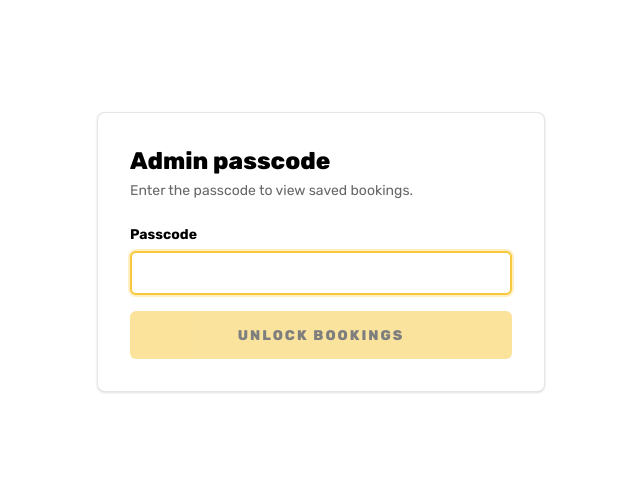
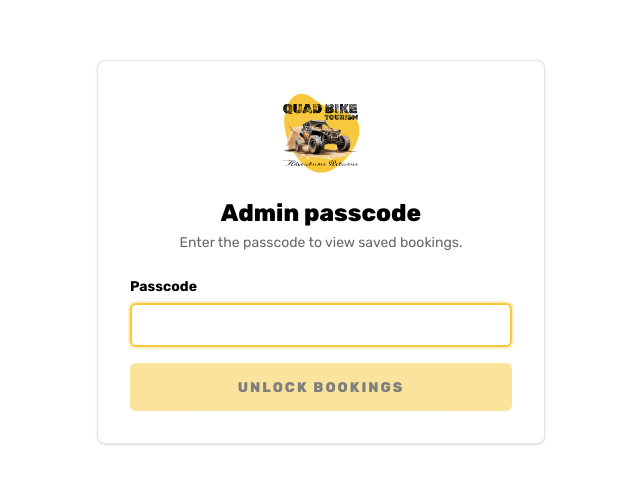
Before and after one commit to atifjan2019/quadbike-tourism, a Next.js app: page /admin/login in a window 1280 px wide. Shown: the part 148-632 px from the top of the page, without its empty margins (319-959 px from the left). Built offline with nearby package versions, Linux system fonts and the light colour scheme.

Commit message:
feat: add image to LoginForm for enhanced visual appeal and center align text elements

```diff
--- a/src/app/admin/login/page.tsx
+++ b/src/app/admin/login/page.tsx
@@ -1,6 +1,7 @@
 "use client";
 
 import { Suspense, useState } from "react";
+import Image from "next/image";
 import { useRouter, useSearchParams } from "next/navigation";
 
 export default function LoginPage() {
@@ -47,8 +48,18 @@ function LoginForm() {
   return (
     <div className="min-h-screen flex items-center justify-center bg-white px-4">
       <div className="w-full max-w-md rounded-lg border border-black/10 bg-white shadow-sm p-8">
-        <h1 className="text-2xl font-extrabold text-black">Admin passcode</h1>
-        <p className="mt-1 text-sm text-black/60">
+        <div className="flex justify-center mb-6">
+          <Image
+            src="/uploads/buggy-desert-1.png"
+            alt="Quad Bike Tourism"
+            width={200}
+            height={90}
+            priority
+            className="h-20 w-auto object-contain"
+          />
+        </div>
+        <h1 className="text-2xl font-extrabold text-black text-center">Admin passcode</h1>
+        <p className="mt-1 text-sm text-black/60 text-center">
           Enter the passcode to view saved bookings.
         </p>
 
```
